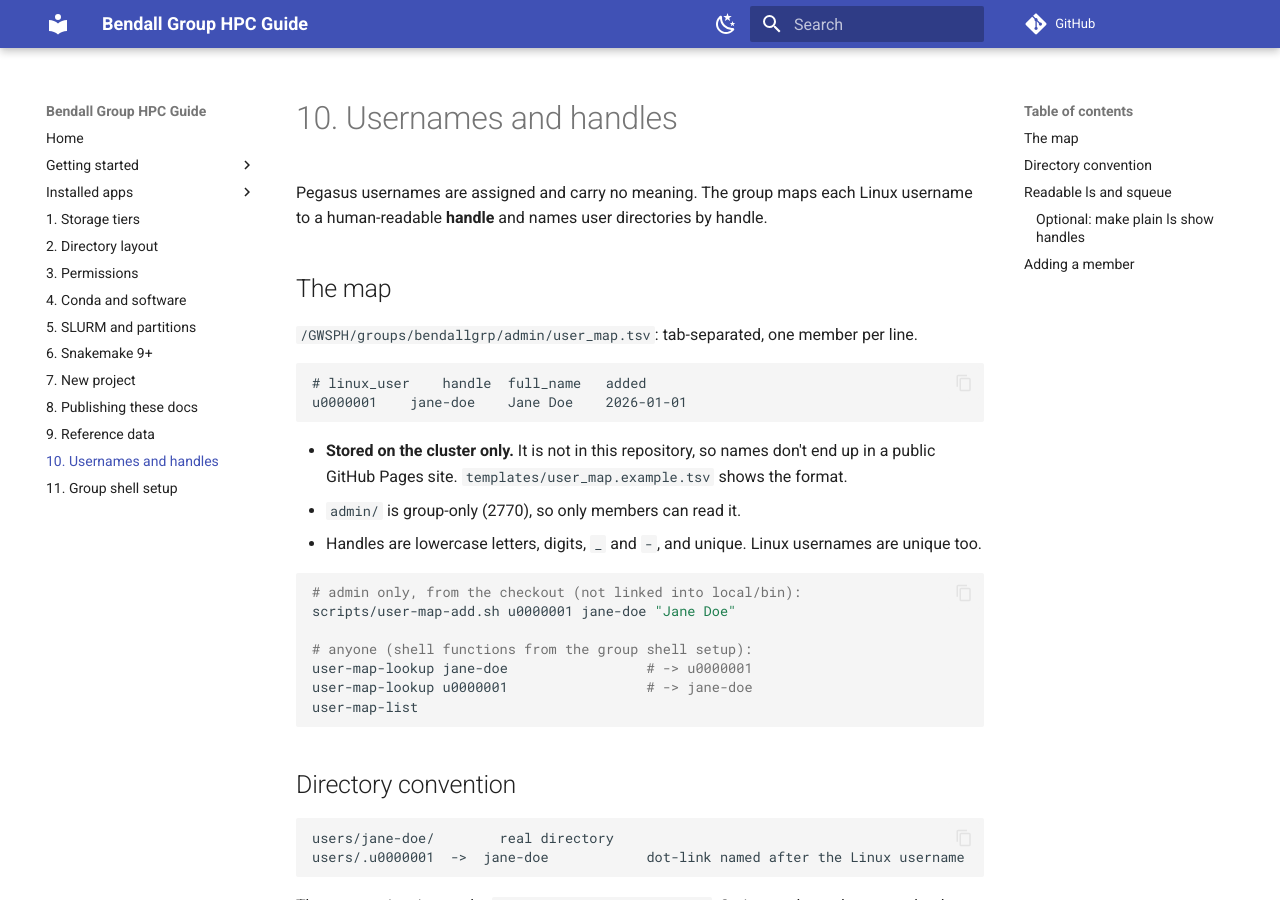
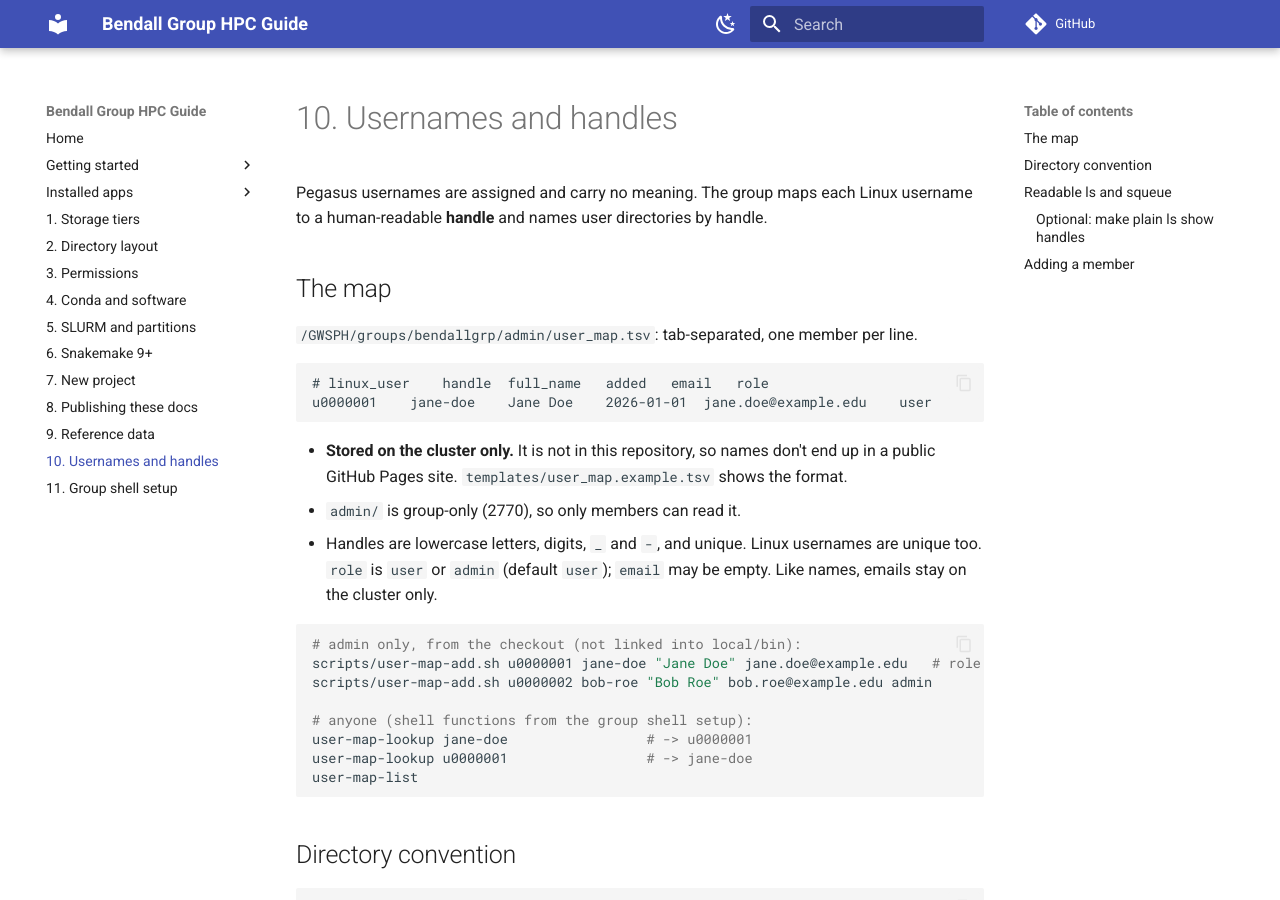
Before and after one commit to bendall-lab/GWHPC-bendallgrp, an MkDocs documentation site: the page built from docs/10-user-names.md, in a window 1280 px wide and 900 px high. Built offline with MkDocs 1.6.1 and Material for MkDocs 9.7.7, drawn with Linux system fonts in a browser that asks for light colours; comment, search, counter and statistics services are not loaded.

Commit message:
Store email and role in user map; user-map-add takes EMAIL and ROLE
Co-Authored-By: Claude Sonnet 5.5 <noreply@anthropic.com>

````diff
--- a/docs/10-user-names.md
+++ b/docs/10-user-names.md
@@ -7,17 +7,18 @@ Pegasus usernames are assigned and carry no meaning. The group maps each Linux u
 `/GWSPH/groups/bendallgrp/admin/user_map.tsv`: tab-separated, one member per line.
 
 ```text
-# linux_user	handle	full_name	added
-u0000001	jane-doe	Jane Doe	2026-01-01
+# linux_user	handle	full_name	added	email	role
+u0000001	jane-doe	Jane Doe	2026-01-01	jane.doe@example.edu	user
 ```
 
 - **Stored on the cluster only.** It is not in this repository, so names don't end up in a public GitHub Pages site. `templates/user_map.example.tsv` shows the format.
 - `admin/` is group-only (2770), so only members can read it.
-- Handles are lowercase letters, digits, `_` and `-`, and unique. Linux usernames are unique too.
+- Handles are lowercase letters, digits, `_` and `-`, and unique. Linux usernames are unique too. `role` is `user` or `admin` (default `user`); `email` may be empty. Like names, emails stay on the cluster only.
 
 ```bash
 # admin only, from the checkout (not linked into local/bin):
-scripts/user-map-add.sh u0000001 jane-doe "Jane Doe"
+scripts/user-map-add.sh u0000001 jane-doe "Jane Doe" jane.doe@example.edu   # role defaults to user
+scripts/user-map-add.sh u0000002 bob-roe "Bob Roe" bob.roe@example.edu admin
 
 # anyone (shell functions from the group shell setup):
 user-map-lookup jane-doe                 # -> u0000001
````
Also changed, not shown: docs/setup-admin.md (+2 -2 lines), 3 other files.
